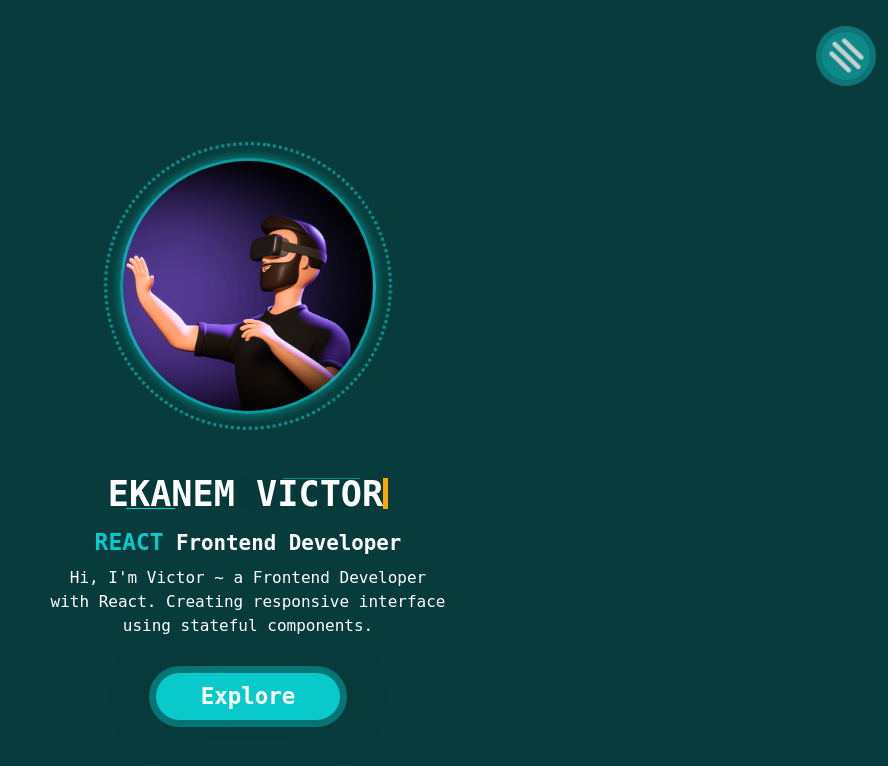
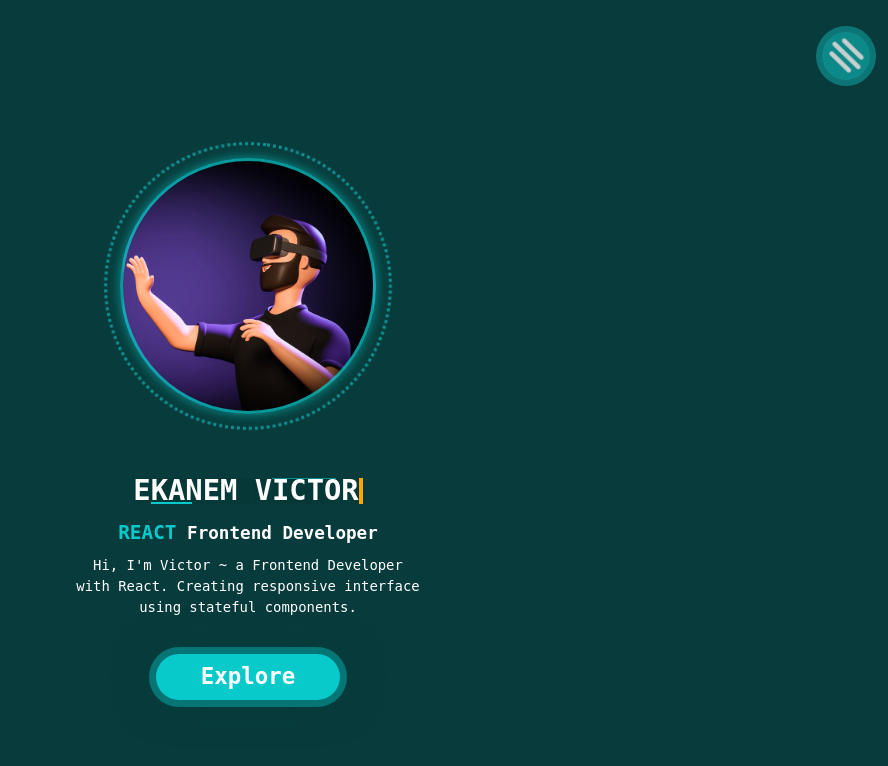
Before and after one commit to CodesbyEkan/krunotch, a React (Vite) app: page / in a window 1280 px wide. Shown: the top 766 px of the page, without its empty margins (392-1280 px from the left). Built offline with nearby package versions, Linux system fonts and the light colour scheme.

Commit message:
Redesigned the menu layout

```diff
--- a/src/App.css
+++ b/src/App.css
@@ -62,8 +62,10 @@
 .nav-link,
 .offcanvas-title,
 .nav-link.active {
+  font-size: 1.3rem;
   font-weight: 600;
-  /* color: rgb(8, 60, 60) !important; */
+  color: white !important;
+  text-shadow: 0px 0px 12px rgb(16, 146, 146);
 }
 
 .container-fluid .navbar-brand {
@@ -71,18 +73,18 @@
   font-size: 2.1em;
 }
 
-.offcanvas {
-  min-width: 100vw;
+button.btn-close {
+  background-color: white;
 }
 
-.offcanvas-body {
-  display: flex;
-  margin: 0;
-  padding-bottom: 10em;
-  flex-direction: column;
-  justify-content: flex-start;
-  align-items: center;
-  background-color: red;
+.offcanvas {
+  min-width: 100%;
+  background-color: rgba(0, 0, 0, 0.8);
+}
+
+.navbar-nav {
+  margin: 0 auto;
+  padding-top: 13rem;
 }
 
 /* {<>} */
@@ -143,7 +145,7 @@
   width: 0px;
   overflow: hidden;
   white-space: nowrap;
-  font-size: 2.2em;
+  font-size: 1.8em;
   font-weight: bold;
   line-height: 0.9;
   text-transform: uppercase;
@@ -196,8 +198,8 @@
 
 .role {
   margin: 0;
-  padding-top: 1.3rem;
-  font-size: 1.3em;
+  padding-top: 1rem;
+  font-size: 1.1em;
   font-weight: 600;
   line-height: 25px;
 }
@@ -211,7 +213,7 @@
 
 #about {
   padding-top: 0.6rem;
-  font-size: 1em;
+  font-size: .87em;
   font-weight: 500;
 }
 
--- a/src/components/Navbar.jsx
+++ b/src/components/Navbar.jsx
@@ -75,11 +75,11 @@
                     CONTACTS
                   </Link>
                 </li>
-                <li class="nav-item">
+                {/* <li class="nav-item">
                   <Link class="nav-link" to="/login">
                     LOG OUT
                   </Link>
-                </li>
+                </li> */}
               </ul>
             </div>
           </div>
```
